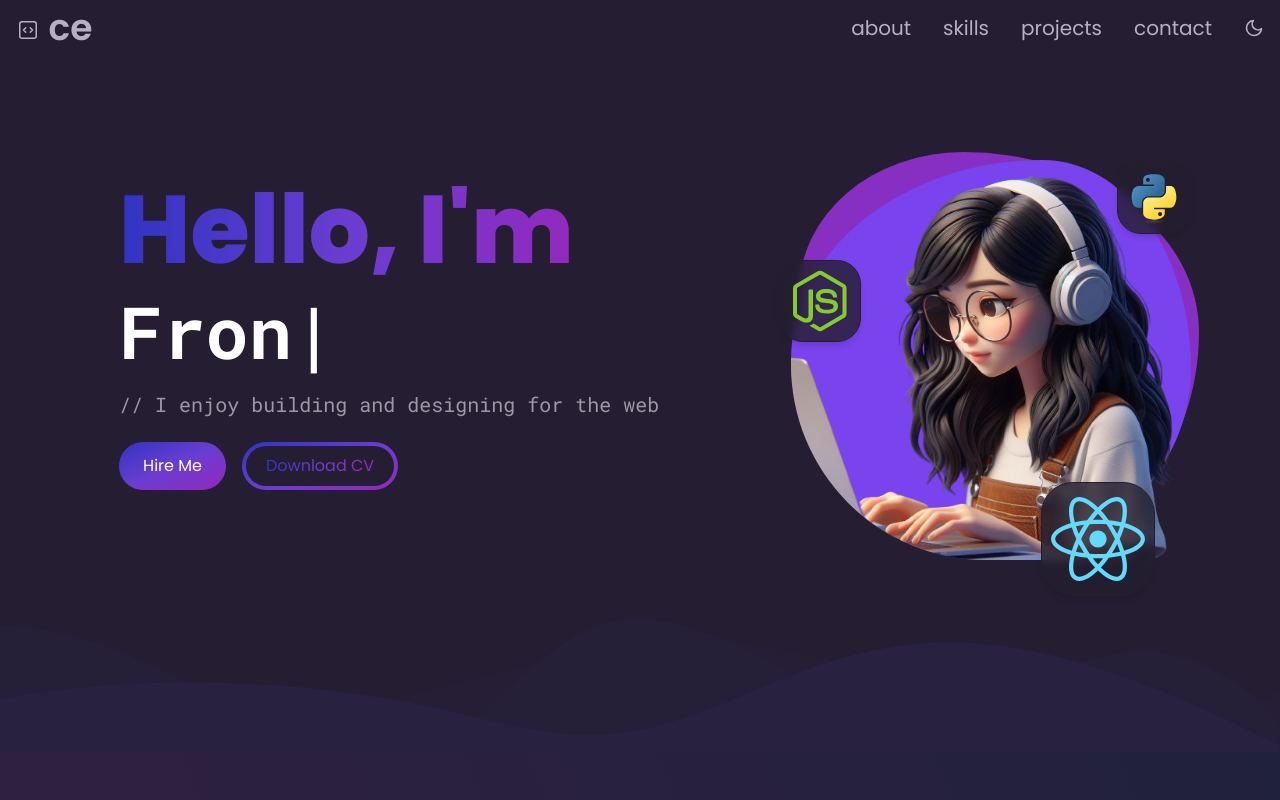
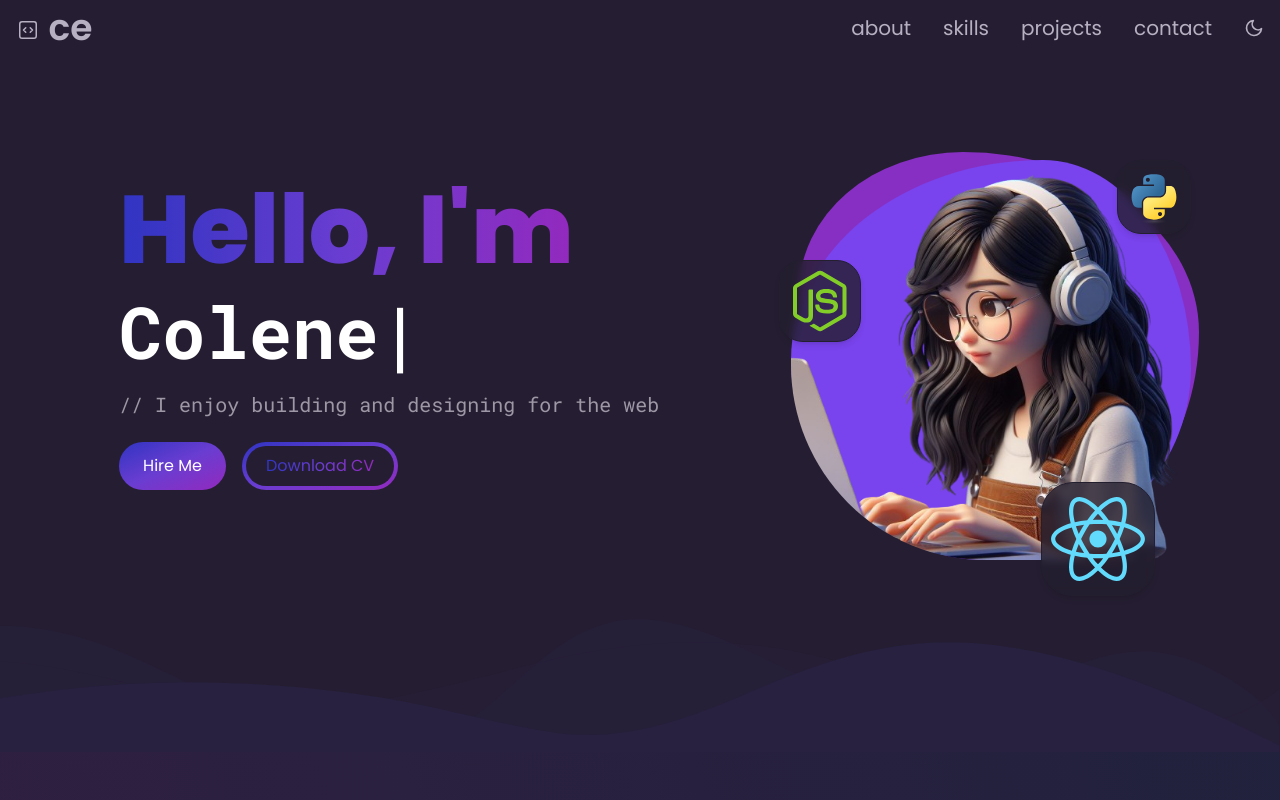
Before and after one commit to encarnac/portfolio, a React (Vite) app: page / in a window 1280 px wide. Shown: the top 800 px of the page. Built offline with nearby package versions, Linux system fonts and the light colour scheme.

Commit message:
Removed full-stack from typing

```diff
--- a/src/components/HeroSection.jsx
+++ b/src/components/HeroSection.jsx
@@ -48,8 +48,6 @@ export default function Header() {
                 sequence={[
                   "Colene",
                   2000, // Waits 2s
-                  "Full-Stack",
-                  2000,
                   "Front-End",
                   700,
                   () => {
```
